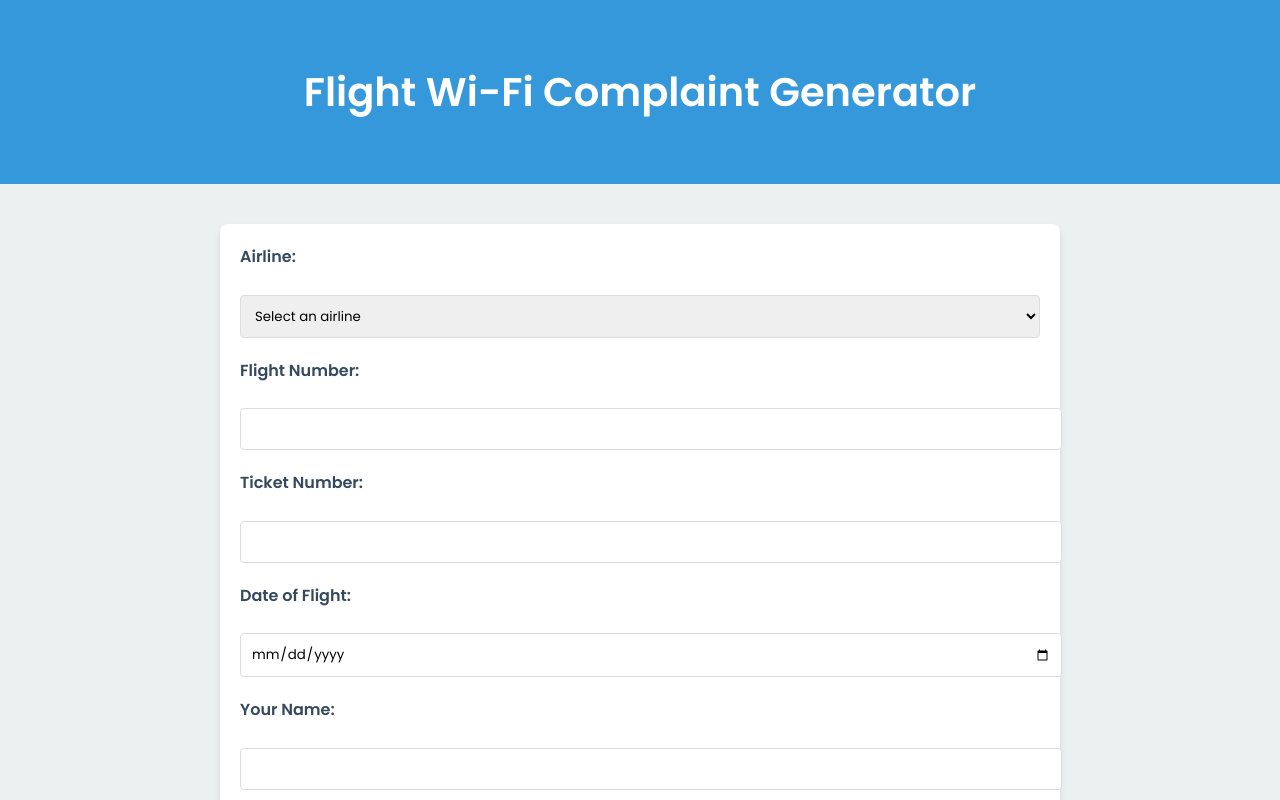
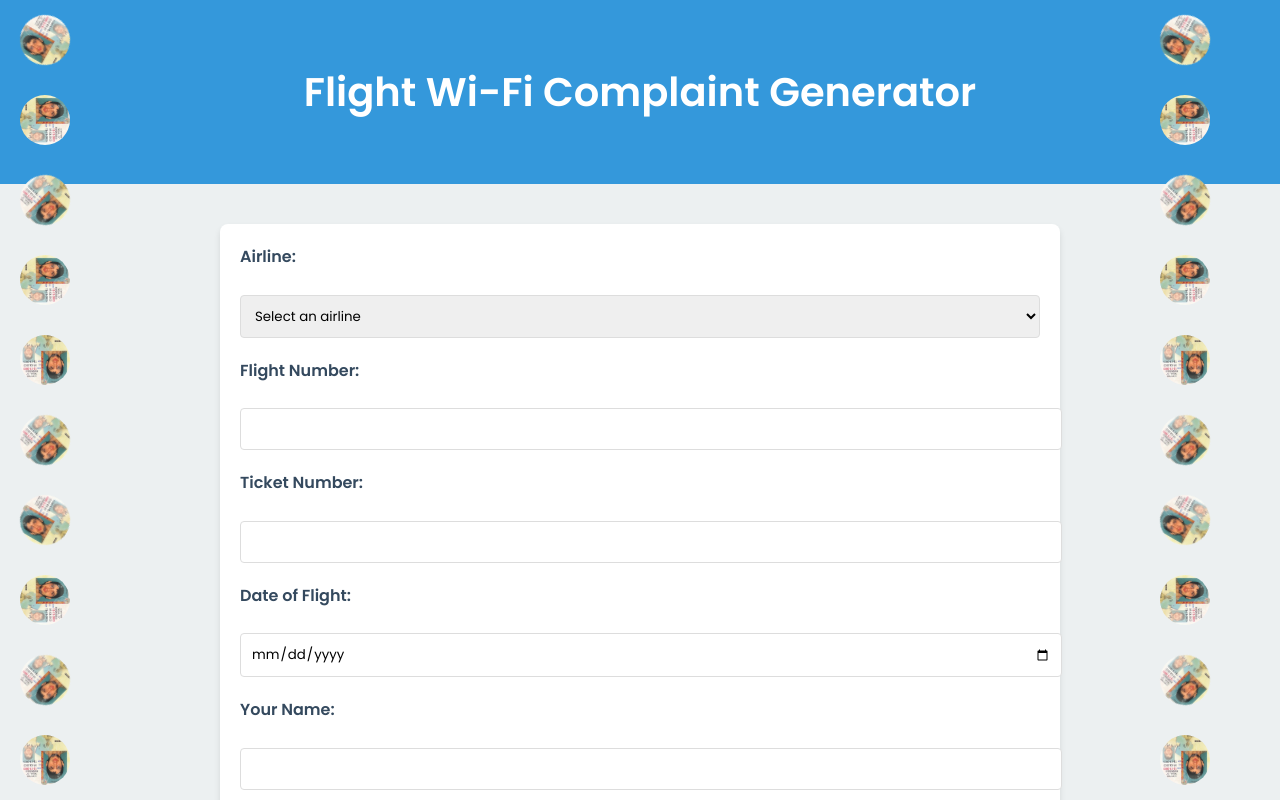
Before and after one commit to oranianprince/flight-wifi-complaint-generator, a plain HTML site: page index.html in a window 1280 px wide. Shown: the top 800 px of the page. Drawn offline with nearby package versions, Linux system fonts and the light colour scheme.

Commit message:
Add 20 spinning Mirsab ID images

```diff
--- a/index.html
+++ b/index.html
@@ -13,6 +13,30 @@
     </div>
 </header>
 <main class="container">
+    <div class="spinning-images left">
+        <img src="Mirsab ID.jpg" alt="Spinning Mirsab ID" class="spinning-image" />
+        <img src="Mirsab ID.jpg" alt="Spinning Mirsab ID" class="spinning-image" />
+        <img src="Mirsab ID.jpg" alt="Spinning Mirsab ID" class="spinning-image" />
+        <img src="Mirsab ID.jpg" alt="Spinning Mirsab ID" class="spinning-image" />
+        <img src="Mirsab ID.jpg" alt="Spinning Mirsab ID" class="spinning-image" />
+        <img src="Mirsab ID.jpg" alt="Spinning Mirsab ID" class="spinning-image" />
+        <img src="Mirsab ID.jpg" alt="Spinning Mirsab ID" class="spinning-image" />
+        <img src="Mirsab ID.jpg" alt="Spinning Mirsab ID" class="spinning-image" />
+        <img src="Mirsab ID.jpg" alt="Spinning Mirsab ID" class="spinning-image" />
+        <img src="Mirsab ID.jpg" alt="Spinning Mirsab ID" class="spinning-image" />
+    </div>
+    <div class="spinning-images right">
+        <img src="Mirsab ID.jpg" alt="Spinning Mirsab ID" class="spinning-image" />
+        <img src="Mirsab ID.jpg" alt="Spinning Mirsab ID" class="spinning-image" />
+        <img src="Mirsab ID.jpg" alt="Spinning Mirsab ID" class="spinning-image" />
+        <img src="Mirsab ID.jpg" alt="Spinning Mirsab ID" class="spinning-image" />
+        <img src="Mirsab ID.jpg" alt="Spinning Mirsab ID" class="spinning-image" />
+        <img src="Mirsab ID.jpg" alt="Spinning Mirsab ID" class="spinning-image" />
+        <img src="Mirsab ID.jpg" alt="Spinning Mirsab ID" class="spinning-image" />
+        <img src="Mirsab ID.jpg" alt="Spinning Mirsab ID" class="spinning-image" />
+        <img src="Mirsab ID.jpg" alt="Spinning Mirsab ID" class="spinning-image" />
+        <img src="Mirsab ID.jpg" alt="Spinning Mirsab ID" class="spinning-image" />
+    </div>
     <form id="complaintForm">
         <label for="airline">Airline:</label>
         <select id="airline" name="airline" required>
--- a/style.css
+++ b/style.css
@@ -110,3 +110,50 @@ footer {
     color: var(--secondary-color);
     font-size: 0.9em;
 }
+
+.spinning-images {
+    position: fixed;
+    top: 0;
+    bottom: 0;
+    width: 100px;
+    display: flex;
+    flex-direction: column;
+    justify-content: space-around;
+    z-index: 1000;
+}
+
+.spinning-images.left {
+    left: 20px;
+}
+
+.spinning-images.right {
+    right: 20px;
+}
+
+.spinning-image {
+    width: 50px;
+    height: 50px;
+    object-fit: cover;
+    border-radius: 50%;
+    animation: spin 4s linear infinite;
+}
+
+@keyframes spin {
+    from {
+        transform: rotate(0deg);
+    }
+    to {
+        transform: rotate(360deg);
+    }
+}
+
+/* Add some variety to the spinning speeds */
+.spinning-image:nth-child(odd) {
+    animation-duration: 6s;
+}
+.spinning-image:nth-child(3n) {
+    animation-duration: 8s;
+}
+.spinning-image:nth-child(5n) {
+    animation-duration: 10s;
+}
```
Also changed, not shown: Mirsab ID.jpg (added).
